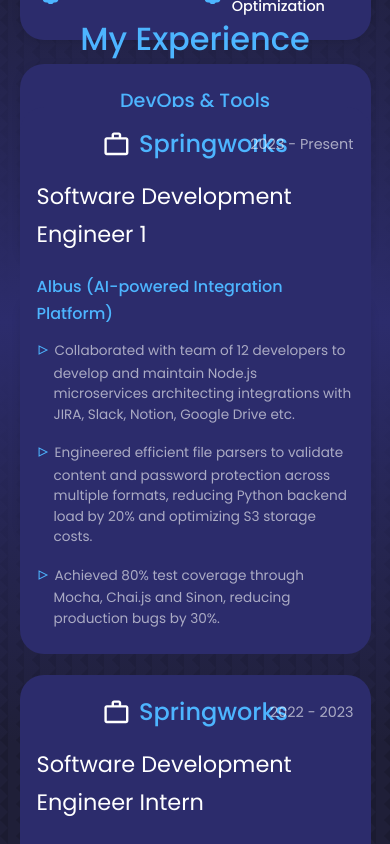
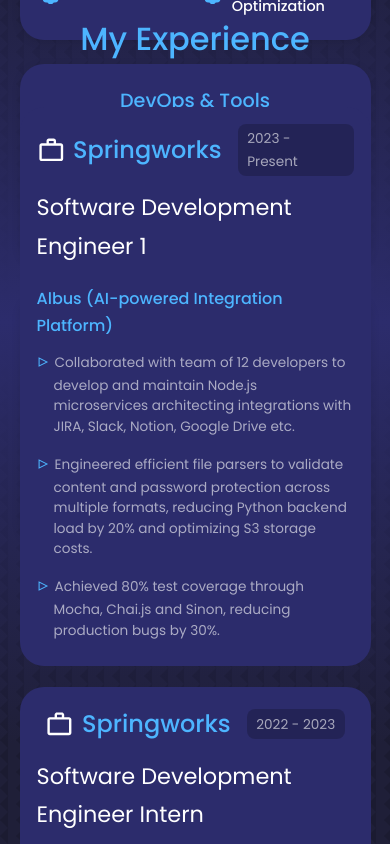
Before and after one commit to KeshariPiyush24/KeshariPiyush24.github.io, a React (Create React App) app: page / in a window 390 px wide. Shown: the part 3860-4704 px from the top of the page. Built offline with nearby package versions, Linux system fonts and the light colour scheme.

Commit message:
made the education pill constitent

```diff
--- a/src/components/experience/Experience.jsx
+++ b/src/components/experience/Experience.jsx
@@ -15,7 +15,7 @@
           <div className="company_name">
             <MdWorkOutline className="work_icon" />
             <h2>Springworks</h2>
-            <span className="experience_duration">2023 - Present</span>
+            <span className="experience_duration duration_pill">2023 - Present</span>
           </div>
           <div className="experience_position">
             <p>Software Development Engineer 1</p>
@@ -34,7 +34,7 @@
           <div className="company_name">
             <MdWorkOutline className="work_icon" />
             <h2>Springworks</h2>
-            <span className="experience_duration">2022 - 2023</span>
+            <span className="experience_duration duration_pill">2022 - 2023</span>
           </div>
           <div className="experience_position">
             <p>Software Development Engineer Intern</p>
--- a/src/components/experience/experience.css
+++ b/src/components/experience/experience.css
@@ -61,6 +61,9 @@
     right: 0;
     color: var(--color-light);
     font-size: 0.9rem;
+    padding: 0.3rem 0.8rem;
+    background: rgba(0, 0, 0, 0.2);
+    border-radius: 0.5rem;
 }
 
 .experience_content {
@@ -128,6 +131,14 @@
     ul li {
         font-size: 0.85rem;
     }
+
+    .experience_duration {
+        position: static;
+        display: inline-block;
+        margin-left: 1rem;
+        font-size: 0.85rem;
+        padding: 0.2rem 0.6rem;
+    }
 }
 
 /* Add these styles to your existing CSS */
--- a/src/components/project/project.css
+++ b/src/components/project/project.css
@@ -64,6 +64,9 @@
 .project_duration {
     color: var(--color-light);
     font-size: 0.9rem;
+    padding: 0.3rem 0.8rem;
+    background: rgba(0, 0, 0, 0.2);
+    border-radius: 0.5rem;
     white-space: nowrap;
     margin-left: 1rem;
 }
```
